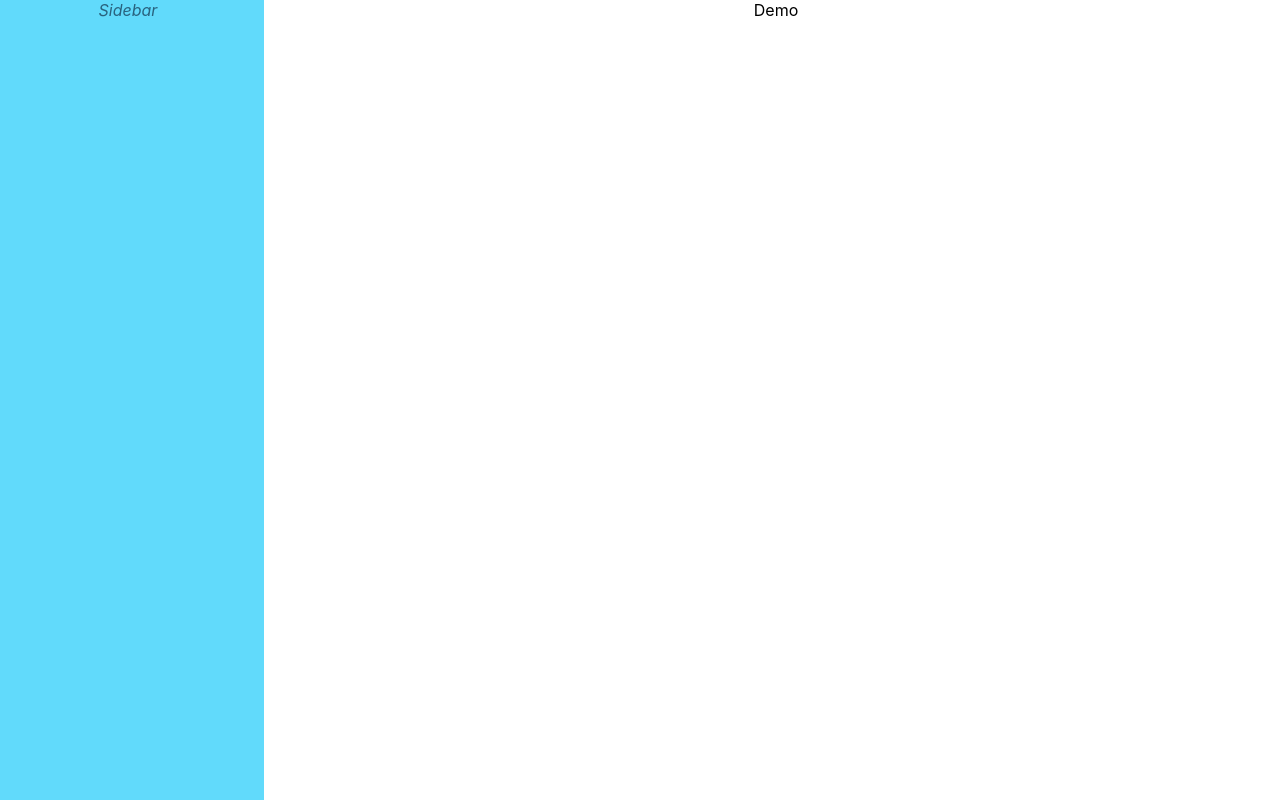
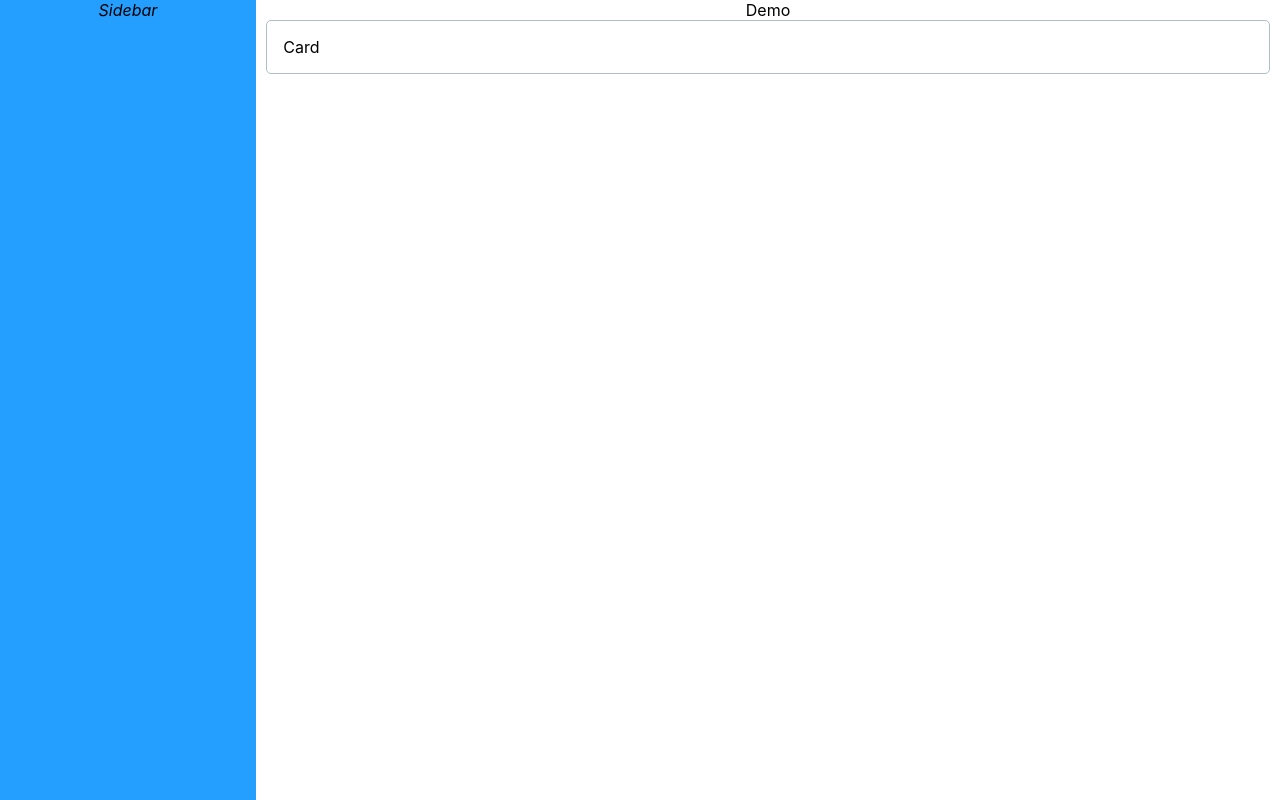
Before and after one commit to tunaboop/scales-ui, a React (Create React App) app: page / in a window 1280 px wide. Built offline with nearby package versions, Linux system fonts and the light colour scheme.

Commit message:
Start work on card

```diff
--- a/src/App.css
+++ b/src/App.css
@@ -1,3 +1,16 @@
+:root {
+  /*Tunaboop colors*/
+  --blue: #255CFF;
+  --light-blue: #259FFF;
+  --white: #FFFFFF;
+  --light-orange: #FFBF4D;
+  --orange: #FFA500;
+
+  /*Other variables*/
+  --border-color: #b0bec5;
+  --fullwidth: 100%;
+}
+
 .App {
   text-align: center;
 }
--- a/src/App.tsx
+++ b/src/App.tsx
@@ -1,11 +1,13 @@
 import React from 'react';
 import './App.css';
 import DemoScreen from "./demo/DemoScreen";
+import Sidebar from "./sidebar/Sidebar";
 
 function App() {
   return (
     <div className="App">
-      <DemoScreen/>
+        <Sidebar/>
+        <DemoScreen/>
     </div>
   );
 }
--- /dev/null
+++ b/src/card/Card.css
@@ -0,0 +1,9 @@
+.card {
+  /*min-height: 480px;*/
+  border: var(--border-color) 1px solid;
+  margin-left: 1%;
+  margin-right: 1%;
+  border-radius: 5px;
+  padding: 16px;
+  text-align: left;
+}
--- /dev/null
+++ b/src/card/Card.tsx
@@ -0,0 +1,13 @@
+import React from 'react';
+import '../App.css';
+import './Card.css';
+
+function Card() {
+  return (
+    <div className="card">
+      Card
+    </div>
+  );
+}
+
+export default Card;
--- /dev/null
+++ b/src/demo/Demo.css
@@ -0,0 +1,3 @@
+.demo-screen {
+    margin-left: 20%;
+}
--- a/src/demo/DemoScreen.tsx
+++ b/src/demo/DemoScreen.tsx
@@ -1,13 +1,13 @@
 import React from 'react';
-import logo from '../logo.svg';
 import '../App.css';
-import Sidebar from "../sidebar/Sidebar";
+import './Demo.css';
+import Card from "../card/Card";
 
 function DemoScreen() {
   return (
     <div className="demo-screen">
         Demo
-        <Sidebar/>
+        <Card/>
     </div>
   );
 }
--- a/src/sidebar/Sidebar.css
+++ b/src/sidebar/Sidebar.css
@@ -1,17 +1,12 @@
 aside {
   width: 20%;
   height: 100vh;
-  padding-right: .5rem;
-  margin-right: .5rem;
   float: left;
   font-style: italic;
-  color: #29627e;
-  background-color: #61dafb;
+  color: #010101;
+  background-color: var(--light-blue);
 }
 
-aside > p {
-  margin: .5rem;
-}
 
 p {
   font-family: 'Fira Sans', sans-serif;
```
